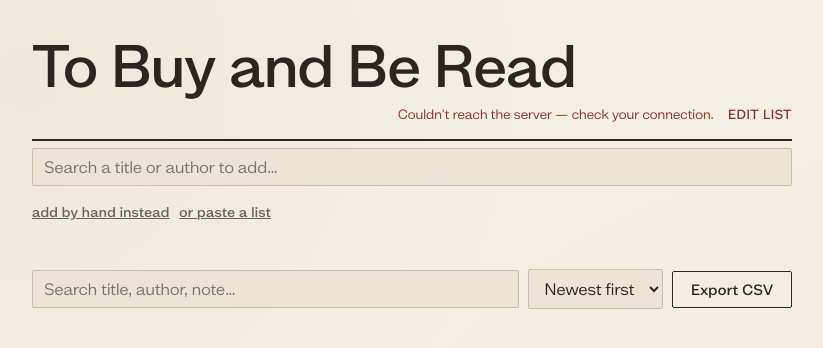
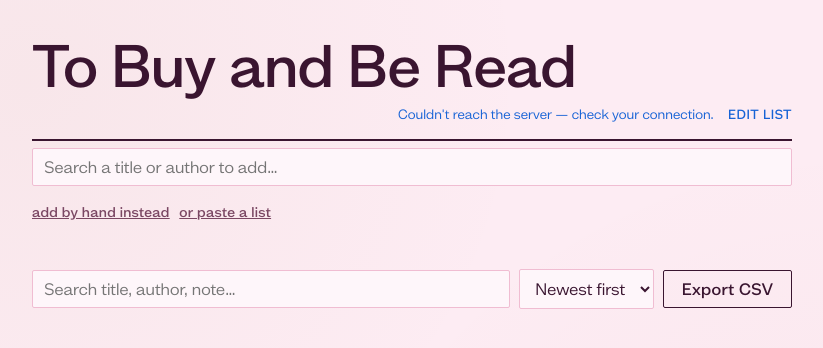
Before and after one commit to mattyow/book-wishlist, a website: page public/index.html in a window 1280 px wide. Shown: the whole page, without its empty margins (228-1051 px from the left). Drawn offline with Linux system fonts and the light colour scheme; no server answers.

Commit message:
Updated colorways

```diff
--- a/public/index.html
+++ b/public/index.html
@@ -16,15 +16,16 @@
   :root {
     --display: "Monarcha", Georgia, serif;
     --ui: "Mint Book", system-ui, sans-serif;
-    --paper: #f4efe4;
-    --paper-2: #ece5d6;
-    --ink: #2b2620;
-    --ink-soft: #6b6256;
-    --rule: #cbbfa8;
-    --accent: #8a3324;
-    --accent-soft: #b5573f;
-    --gold: #9a7b3f;
-    --shadow: rgba(43, 38, 32, 0.12);
+    --paper: #fdecf3;
+    --paper-2: #fbd9e6;
+    --field: #fef6fa;
+    --ink: #3a1530;
+    --ink-soft: #7a4763;
+    --rule: #f0bdd2;
+    --accent: #1763d6;
+    --accent-soft: #1455b8;
+    --gold: #bd2a6f;
+    --shadow: rgba(58, 21, 48, 0.12);
   }
   * { box-sizing: border-box; margin: 0; padding: 0; font-synthesis: none; }
   html, body { height: 100%; }
@@ -53,12 +54,13 @@
   .search { flex: 1; min-width: 180px; }
   input, select, textarea {
     font-family: var(--ui); font-size: 1rem; color: var(--ink);
-    background: var(--paper-2); border: 1px solid var(--rule); border-radius: 2px;
+    background: var(--field); border: 1px solid var(--rule); border-radius: 2px;
     padding: 0.5rem 0.7rem; width: 100%; outline: none;
   }
   input:focus, select:focus, textarea:focus { border-color: var(--accent); }
   select { cursor: pointer; }
   .toolbar select { width: auto; }
+  .toolbar #exportBtn { font-size: 1rem; }
 
   /* Add form */
   .add-card {
@@ -145,8 +147,8 @@
   .cover { width: 46px; height: 68px; object-fit: cover; background: var(--paper-2); border: 1px solid var(--rule); flex-shrink: 0; }
   .cover.blank { display: flex; align-items: center; justify-content: center; font-family: var(--display); color: var(--gold); font-size: 1.4rem; }
 
-  .gate { position: fixed; inset: 0; background: rgba(43,38,32,0.55); display: flex; align-items: center; justify-content: center; padding: 1.2rem; z-index: 50; }
-  .gate-card { background: var(--paper); border: 1px solid var(--rule); border-radius: 4px; padding: 1.6rem; max-width: 380px; width: 100%; box-shadow: 0 12px 40px rgba(43,38,32,0.3); }
+  .gate { position: fixed; inset: 0; background: rgba(58,21,48,0.5); display: flex; align-items: center; justify-content: center; padding: 1.2rem; z-index: 50; }
+  .gate-card { background: var(--paper); border: 1px solid var(--rule); border-radius: 4px; padding: 1.6rem; max-width: 380px; width: 100%; box-shadow: 0 12px 40px rgba(58,21,48,0.3); }
   .gate-title { font-family: var(--ui); font-weight: 500; font-size: 1.6rem; margin: 0.3rem 0 0.5rem; }
   .gate-msg { font-size: 0.92rem; color: var(--ink-soft); margin-bottom: 0.9rem; }
   .gate-msg.err { color: var(--accent); }
```
